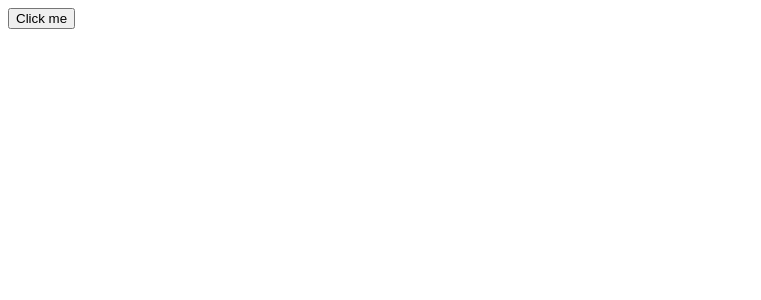
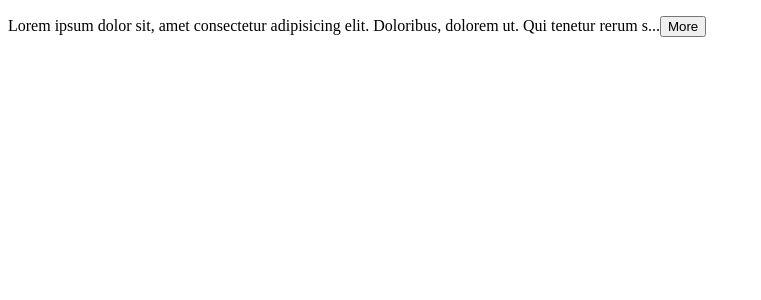
Before and after one commit to haroldport/react-app, a React (Vite) app: page / in a window 1280 px wide. Shown: the top 300 px of the page, without its empty margins (0-761 px from the left). Built offline with nearby package versions, Linux system fonts and the light colour scheme.

Commit message:
Building ExpandableText component

```diff
--- a/src/App.tsx
+++ b/src/App.tsx
@@ -1,26 +1,21 @@
-import { useState } from "react";
+import ExpandableText from "./components/ExpandableText";
 
 function App() {
-  const [cart, setCart] = useState({
-    discount: 0.1,
-    items: [
-      { id: 1, title: "Product 1", quantity: 1 },
-      { id: 2, title: "Product 2", quantity: 1 },
-    ],
-  });
-
-  const handleClick = () => {
-    setCart({
-      ...cart,
-      items: cart.items.map((item) =>
-        item.id === 1 ? { ...item, quantity: item.quantity + 1 } : item
-      ),
-    });
-  };
-
   return (
     <div>
-      <button onClick={handleClick}>Click me</button>
+      <ExpandableText>
+        Lorem ipsum dolor sit, amet consectetur adipisicing elit. Doloribus,
+        dolorem ut. Qui tenetur rerum soluta error. Atque, eaque incidunt. Illum
+        quidem beatae cum hic nemo incidunt quam corrupti necessitatibus quae
+        suscipit, totam consectetur odio eaque, quo laborum ea rerum reiciendis
+        recusandae deleniti magnam modi. Deleniti fugit ipsam explicabo magni.
+        Delectus sed vitae nobis ab animi, atque culpa voluptatum. Architecto
+        impedit autem, aliquam velit officiis quidem? Minus delectus quae illum,
+        suscipit, officia maiores adipisci possimus, doloremque libero id beatae
+        omnis saepe necessitatibus eius provident eum dicta ut perspiciatis odio
+        animi vitae facilis. Quas, autem deleniti. Et nam similique earum
+        distinctio magni?
+      </ExpandableText>
     </div>
   );
 }
--- /dev/null
+++ b/src/components/ExpandableText.tsx
@@ -0,0 +1,25 @@
+import { useState } from "react";
+
+interface Props {
+  children: string;
+  maxChars?: number;
+}
+
+const ExpandableText = ({ children, maxChars = 100 }: Props) => {
+  const [isExpanded, setExpanded] = useState(false);
+
+  if (children.length <= maxChars) return <p>{children}</p>;
+
+  const text = isExpanded ? children : children.substring(0, maxChars);
+
+  return (
+    <p>
+      {text}...
+      <button onClick={() => setExpanded(!isExpanded)}>
+        {isExpanded ? "Less" : "More"}
+      </button>
+    </p>
+  );
+};
+
+export default ExpandableText;
```
